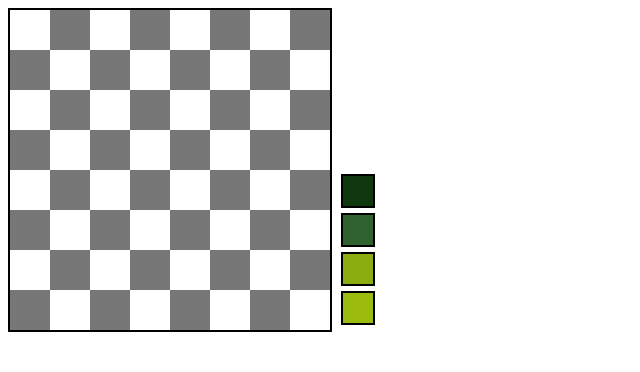
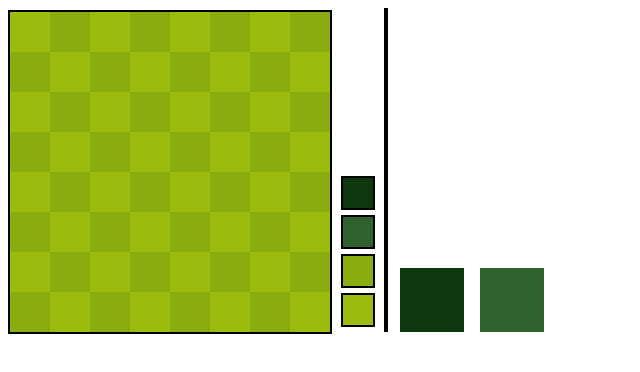
Before and after one commit to bassguitarbill/gb-doodle, a plain HTML site: page src/index.html in a window 1280 px wide. Shown: the whole page, without its empty margins (0-640 px from the left). Drawn offline with nearby package versions, Linux system fonts and the light colour scheme.

Commit message:
Improve drawing, add divider and library

```diff
--- a/src/css/style.css
+++ b/src/css/style.css
@@ -39,16 +39,29 @@
 	display: block;
 }
 
-.grey {
-	background-color: #777;
-}
-
-.white {
-	background-color: #FFF;
-}
-
 #canvas {
 	border: 2px solid black;
 	width: 320px;
 	display: inline-block;
 }
+
+.canvas-and-palette,.vert-divider {
+    display: inline-block;
+}
+
+.vert-divider{
+    border: 2px solid black;
+    height: 320px;
+}
+
+.tile-library {
+    display: inline-flex;
+    flex-direction: row;
+}
+
+.library-tile {
+    flex: 64px;
+    height: 64px;
+    width: 64px;
+    margin: 8px;
+}
--- a/src/index.html
+++ b/src/index.html
@@ -17,7 +17,10 @@
 				</div>
 			</div>
 			<div class="vert-divider"></div>
-			<div class="tile-library"></div>
+			<div class="tile-library">
+                            <div class="library-tile color-0"></div>
+                            <div class="library-tile color-1"></div>
+                        </div>
 		</div>
 		<div class="horiz-divider"></div>
 		<div class="pane preview-pane"></div>
--- a/src/js/doodle.js
+++ b/src/js/doodle.js
@@ -15,9 +15,9 @@ function initializeCanvas() {
 	var row = canvas.append("<div class='pixel-row'></div>")
 		for(var j=0; j<HEIGHT; j++) {
 			if((i+j) % 2){
-				row.append("<div class='pixel grey'></div>")
+				row.append("<div class='pixel color-2'></div>")
 			} else {
-				row.append("<div class='pixel white'></div>")
+				row.append("<div class='pixel color-3'></div>")
 			}
 		}
 	}
@@ -30,14 +30,20 @@ function initializeListeners() {
 		tgt.addClass("selected");
 		selectedSwatch = /color-\d+/.exec($(tgt).attr("class"))[0];
 	});
-	$(".pixel").click(event => {
-		var tgt = $(event.target);
-		console.log(tgt);
-		if(selectedSwatch){
-			$.each(["0","1","2","3"], num => tgt.removeClass("color-" + num));
-			tgt.removeClass("white");
-			tgt.removeClass("grey");
-			tgt.addClass(selectedSwatch);
-		}
-	});
+	$(".pixel").mouseover(event => {
+                if(event.which == 1){
+        	    var tgt = $(event.target);
+        	    if(selectedSwatch){
+        		$.each(["0","1","2","3"], num => tgt.removeClass("color-" + num));
+                        tgt.addClass(selectedSwatch);
+        	    }
+                }
+	});;
+	$(".pixel").mousedown(event => {
+            var tgt = $(event.target);
+            if(selectedSwatch){
+                $.each(["0","1","2","3"], num => tgt.removeClass("color-" + num));
+                tgt.addClass(selectedSwatch);
+            }
+	})
 }
```
